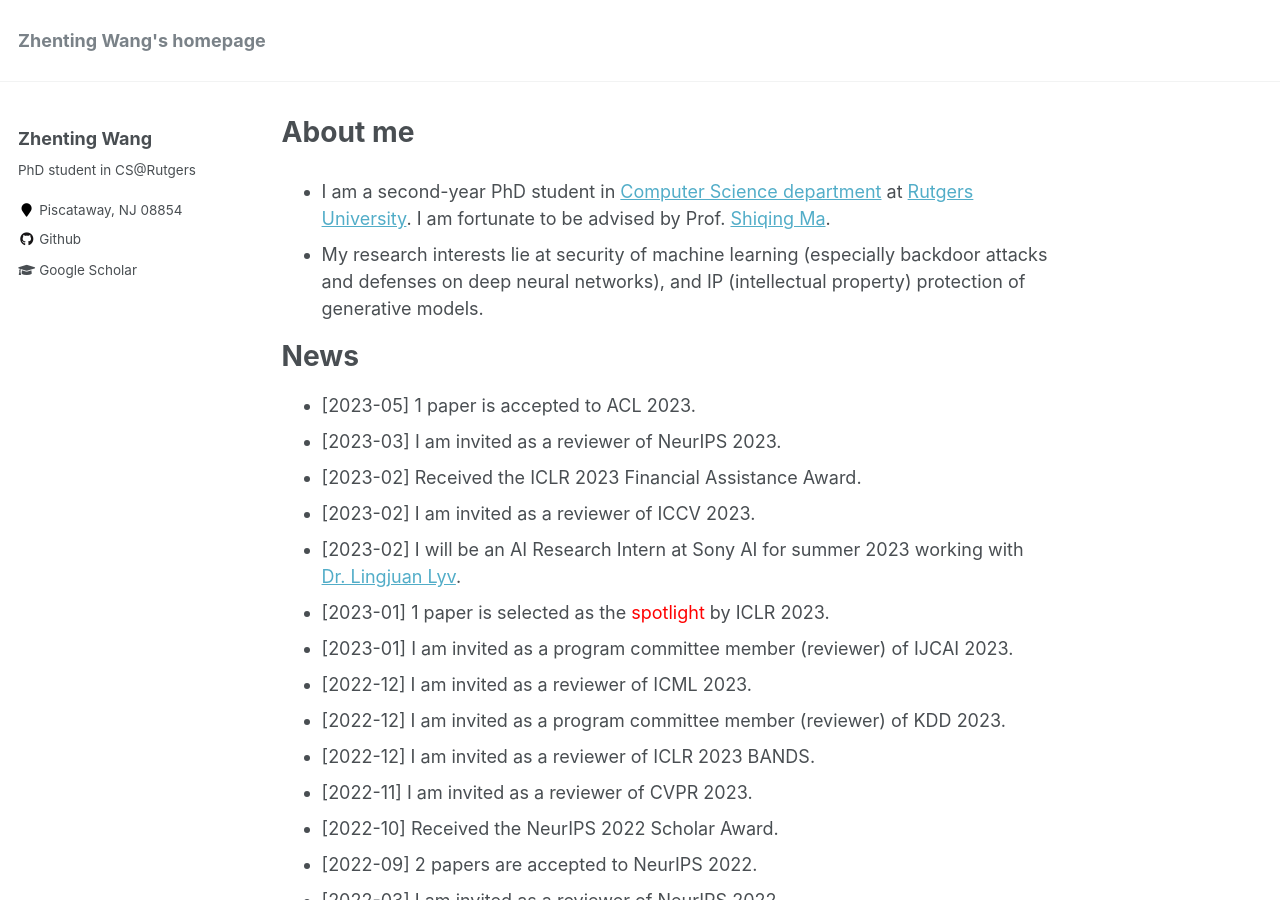
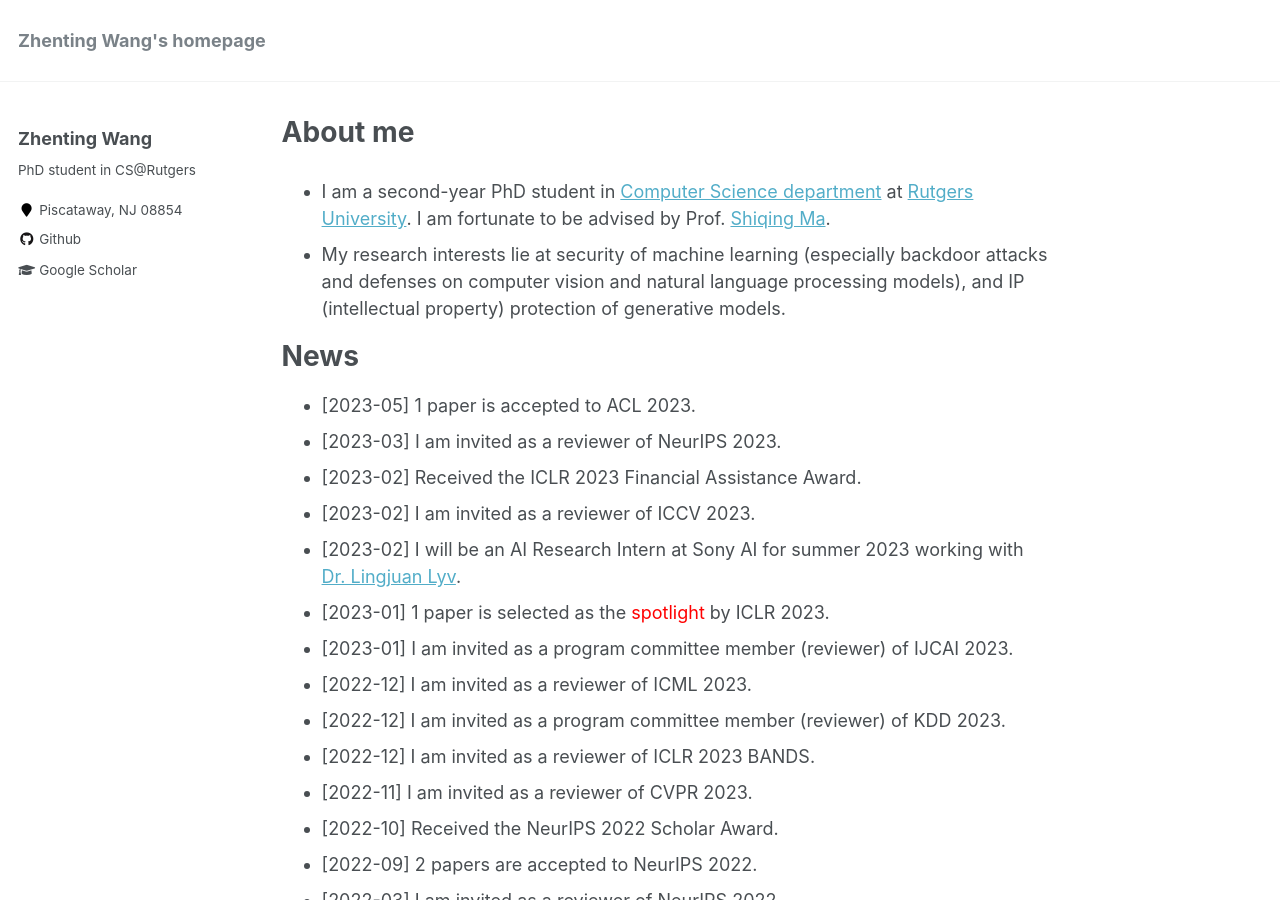
Before and after one commit to ZhentingWang/zhentingwang.github.io, a Jekyll site: the page built from _pages/about.md, in a window 1280 px wide and 900 px high. Built offline with Jekyll 4.4.1, drawn with Linux system fonts in a browser that asks for light colours.

Commit message:
Update about.md

```diff
--- a/_pages/about.md
+++ b/_pages/about.md
@@ -9,7 +9,7 @@ redirect_from:
 ---
 
 * I am a second-year PhD student in [Computer Science department](https://www.cs.rutgers.edu/) at [Rutgers University](https://www.rutgers.edu/). I am fortunate to be advised by Prof. [Shiqing Ma](https://www.cs.rutgers.edu/~sm2283/).
-* My research interests lie at security of machine learning (especially backdoor attacks and defenses on deep neural networks), and IP (intellectual property) protection of generative models.
+* My research interests lie at security of machine learning (especially backdoor attacks and defenses on computer vision and natural language processing models), and IP (intellectual property) protection of generative models.
 
 News
 ======
```
